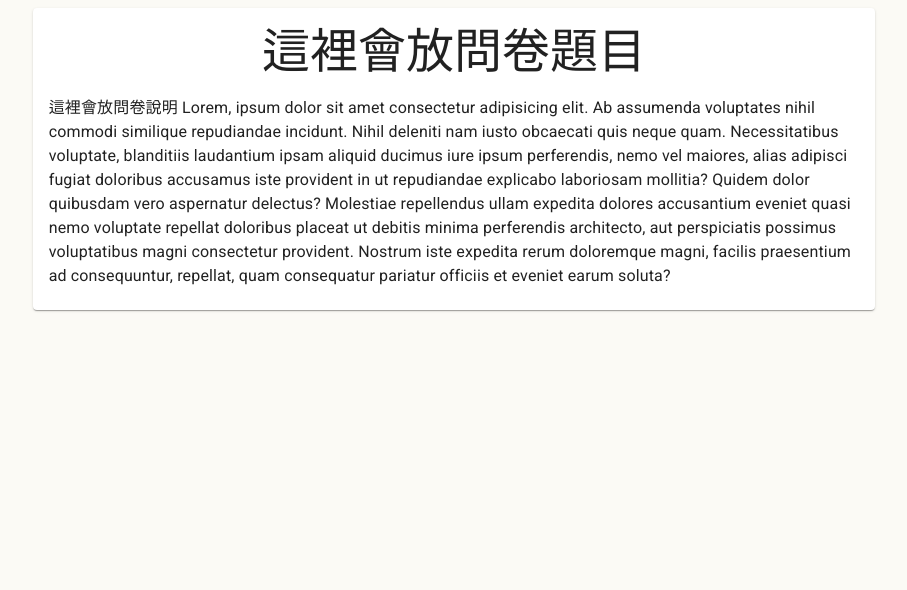
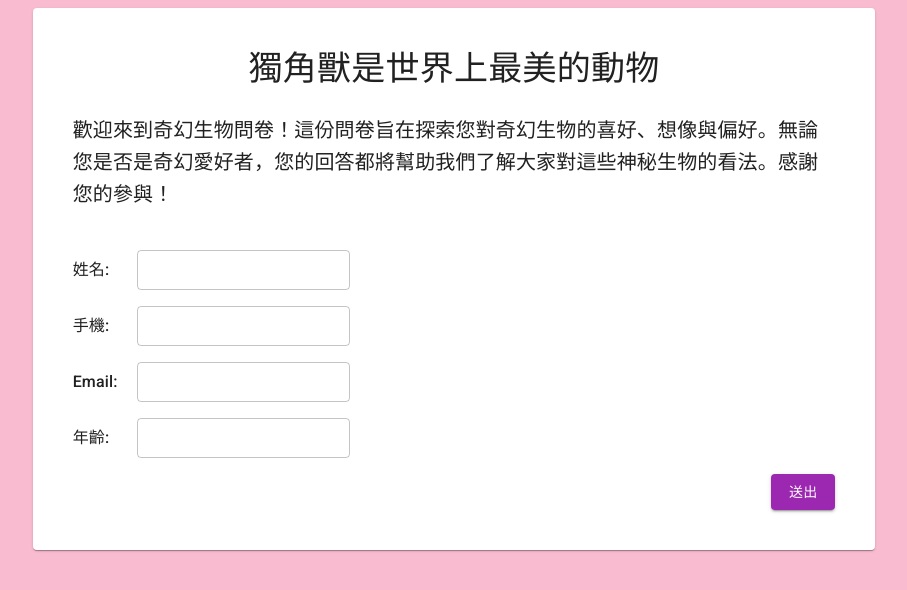
Before and after one commit to moonydog12/questionnaire-frontend, a React (Vite) app: page / in a window 1280 px wide. Shown: the top 590 px of the page, without its empty margins (186-1093 px from the left). Built offline with nearby package versions, Linux system fonts and the light colour scheme.

Commit message:
refactor: 修改作答頁

```diff
--- a/src/App.tsx
+++ b/src/App.tsx
@@ -1,8 +1,6 @@
 import { Grid2 as Grid } from '@mui/material';
-// import QuestionList from './front-stage/pages/QuestionList';
-import Answer from './front-stage/pages/Answer';
+import Survey from './front-stage/pages/Survey';
 import '@fontsource/roboto/300.css';
-import '@fontsource/roboto/400.css';
 import '@fontsource/roboto/500.css';
 import '@fontsource/roboto/700.css';
 
@@ -11,8 +9,7 @@ function App() {
     <>
       <Grid container sx={{ display: 'grid', justifyItems: 'center' }}>
         <Grid size={8}>
-          {/* <QuestionList /> */}
-          <Answer />
+          <Survey />
         </Grid>
       </Grid>
     </>
--- a/src/front-stage/hooks/usePagination.tsx
+++ b/src/front-stage/hooks/usePagination.tsx
@@ -13,7 +13,7 @@ const usePagination = (initialPage: number, initialRowsPerPage: number, rowLengt
   };
 
   const handleChangeRowsPerPage = (event: React.ChangeEvent<HTMLInputElement>) => {
-    setRowsPerPage(Number(event.target.value)); // Ensure rowsPerPage is a number
+    setRowsPerPage(Number(event.target.value));
     setPage(0);
   };
 
--- a/src/front-stage/pages/Answer.tsx
+++ /dev/null
@@ -1,25 +0,0 @@
-import { Paper, Typography } from '@mui/material';
-
-function Answer() {
-  return (
-    <Paper sx={{ p: 2 }}>
-      <Typography variant="h3" textAlign={'center'} sx={{ mb: 2 }}>
-        這裡會放問卷題目
-      </Typography>
-      <Typography variant="body1" gutterBottom>
-        這裡會放問卷說明 Lorem, ipsum dolor sit amet consectetur adipisicing elit. Ab assumenda
-        voluptates nihil commodi similique repudiandae incidunt. Nihil deleniti nam iusto obcaecati
-        quis neque quam. Necessitatibus voluptate, blanditiis laudantium ipsam aliquid ducimus iure
-        ipsum perferendis, nemo vel maiores, alias adipisci fugiat doloribus accusamus iste
-        provident in ut repudiandae explicabo laboriosam mollitia? Quidem dolor quibusdam vero
-        aspernatur delectus? Molestiae repellendus ullam expedita dolores accusantium eveniet quasi
-        nemo voluptate repellat doloribus placeat ut debitis minima perferendis architecto, aut
-        perspiciatis possimus voluptatibus magni consectetur provident. Nostrum iste expedita rerum
-        doloremque magni, facilis praesentium ad consequuntur, repellat, quam consequatur pariatur
-        officiis et eveniet earum soluta?
-      </Typography>
-    </Paper>
-  );
-}
-
-export default Answer;
--- /dev/null
+++ b/src/front-stage/pages/Survey.tsx
@@ -0,0 +1,102 @@
+import { Box, Button, FormControl, TextField, Typography, Paper, styled } from '@mui/material';
+import { FormEvent, useState } from 'react';
+import { survey } from './fakedata';
+
+// 定義獨立的樣式元件
+const StyledFormControl = styled(FormControl)(({ theme }) => ({
+  display: 'flex',
+  flexDirection: 'row',
+  alignItems: 'center',
+  marginBottom: theme.spacing(2),
+}));
+
+// 定義重複利用的 LabeledTextField 元件
+function LabeledTextField({
+  label,
+  id,
+  type = 'text',
+  value,
+  onChange,
+}: {
+  label: string;
+  id: string;
+  type?: string;
+  value: string;
+  onChange: (event: React.ChangeEvent<HTMLInputElement>) => void;
+}) {
+  return (
+    <StyledFormControl fullWidth>
+      <Typography sx={{ minWidth: '4rem' }}>{label}:</Typography>
+      <TextField id={id} value={value} onChange={onChange} type={type} required size="small" />
+    </StyledFormControl>
+  );
+}
+
+function Answer() {
+  const [formData, setFormData] = useState({
+    name: '',
+    phone: '',
+    email: '',
+    age: '',
+  });
+
+  function handleInputChange(event: React.ChangeEvent<HTMLInputElement>) {
+    const { id, value } = event.target;
+    setFormData({ ...formData, [id]: value });
+  }
+
+  function handleFormSubmit(event: FormEvent<HTMLFormElement>) {
+    event.preventDefault();
+    console.log(formData);
+  }
+
+  return (
+    <Paper sx={{ p: 5 }}>
+      <Typography variant="h4" textAlign="center" sx={{ mb: 3 }}>
+        {survey.title}
+      </Typography>
+      <Typography variant="h6" sx={{ mb: 5 }}>
+        {survey.description}
+      </Typography>
+
+      {/* 必填欄位 */}
+      <form onSubmit={handleFormSubmit}>
+        <LabeledTextField
+          label="姓名"
+          id="name"
+          value={formData.name}
+          onChange={handleInputChange}
+        />
+        <LabeledTextField
+          label="手機"
+          id="phone"
+          type="tel"
+          value={formData.phone}
+          onChange={handleInputChange}
+        />
+        <LabeledTextField
+          label="Email"
+          id="email"
+          type="email"
+          value={formData.email}
+          onChange={handleInputChange}
+        />
+        <LabeledTextField
+          label="年齡"
+          id="age"
+          type="number"
+          value={formData.age}
+          onChange={handleInputChange}
+        />
+
+        <Box textAlign="right">
+          <Button type="submit" variant="contained" color="secondary">
+            送出
+          </Button>
+        </Box>
+      </form>
+    </Paper>
+  );
+}
+
+export default Answer;
--- /dev/null
+++ b/src/front-stage/pages/fakedata.ts
@@ -0,0 +1,143 @@
+export const survey = {
+  title: '獨角獸是世界上最美的動物',
+  description:
+    '歡迎來到奇幻生物問卷！這份問卷旨在探索您對奇幻生物的喜好、想像與偏好。無論您是否是奇幻愛好者，您的回答都將幫助我們了解大家對這些神秘生物的看法。感謝您的參與！',
+  questions: [
+    {
+      id: 1,
+      type: 'single-choice',
+      questionText: '在以下的奇幻生物中，您最喜歡哪一種？',
+      options: [
+        {
+          optionId: 'a',
+          optionText: '獨角獸',
+        },
+        {
+          optionId: 'b',
+          optionText: '紅龍',
+        },
+        {
+          optionId: 'c',
+          optionText: '鳳凰',
+        },
+        {
+          optionId: 'd',
+          optionText: '狼人',
+        },
+        {
+          optionId: 'e',
+          optionText: '精靈',
+        },
+      ],
+    },
+    {
+      id: 2,
+      type: 'multiple-choice',
+      questionText: '您認為獨角獸應該具備哪些特徵？（可複選）',
+      options: [
+        {
+          optionId: 'a',
+          optionText: '能夠治癒傷口的神奇力量',
+        },
+        {
+          optionId: 'b',
+          optionText: '閃亮的銀色或白色毛髮',
+        },
+        {
+          optionId: 'c',
+          optionText: '能夠飛行的翅膀',
+        },
+        {
+          optionId: 'd',
+          optionText: '發光的獨角',
+        },
+        {
+          optionId: 'e',
+          optionText: '與自然精靈溝通的能力',
+        },
+      ],
+    },
+    {
+      id: 3,
+      type: 'single-choice',
+      questionText: '如果可以在現實中見到一隻奇幻生物，您會選擇哪一種？',
+      options: [
+        {
+          optionId: 'a',
+          optionText: '獨角獸',
+        },
+        {
+          optionId: 'b',
+          optionText: '巨龍',
+        },
+        {
+          optionId: 'c',
+          optionText: '妖精',
+        },
+        {
+          optionId: 'd',
+          optionText: '人魚',
+        },
+        {
+          optionId: 'e',
+          optionText: '矮人',
+        },
+      ],
+    },
+    {
+      id: 4,
+      type: 'text',
+      questionText: '請描述您心目中的獨角獸的外觀和特徵。',
+    },
+    {
+      id: 5,
+      type: 'single-choice',
+      questionText: '如果您有機會飼養一隻奇幻生物，您會選擇哪一種？',
+      options: [
+        {
+          optionId: 'a',
+          optionText: '迷你獨角獸',
+        },
+        {
+          optionId: 'b',
+          optionText: '小型火龍',
+        },
+        {
+          optionId: 'c',
+          optionText: '水晶鳳凰',
+        },
+        {
+          optionId: 'd',
+          optionText: '森林精靈',
+        },
+      ],
+    },
+    {
+      id: 6,
+      type: 'multiple-choice',
+      questionText: '您認為奇幻生物應該生活在什麼樣的環境中？（可複選）',
+      options: [
+        {
+          optionId: 'a',
+          optionText: '魔法森林',
+        },
+        {
+          optionId: 'b',
+          optionText: '高山雪地',
+        },
+        {
+          optionId: 'c',
+          optionText: '湖邊草原',
+        },
+        {
+          optionId: 'd',
+          optionText: '彩虹之間的天空',
+        },
+        {
+          optionId: 'e',
+          optionText: '遠離人煙的秘境',
+        },
+      ],
+    },
+  ],
+};
--- a/src/main.scss
+++ b/src/main.scss
@@ -4,5 +4,5 @@
 }
 
 body {
-  background: #fbfaf5;
+  background: #f8bbd0;
 }
```
